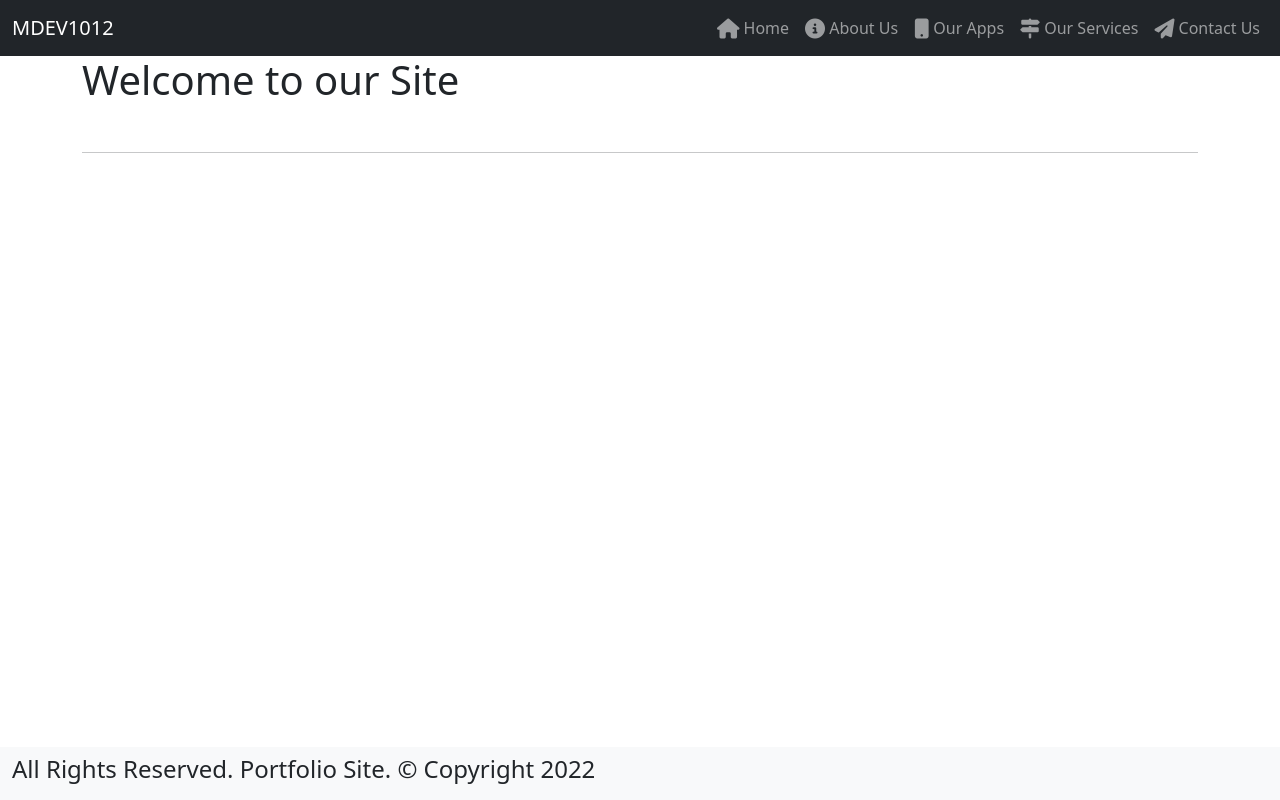
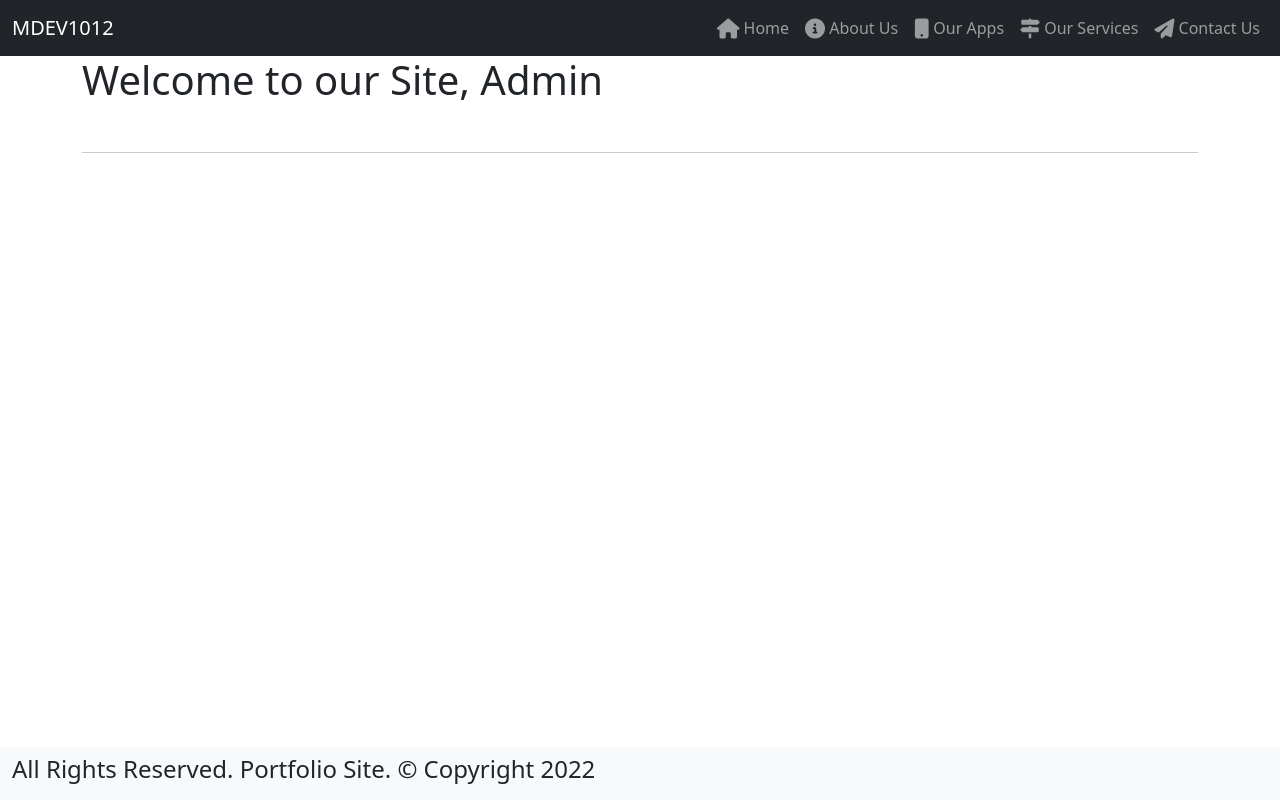
Before and after one commit to GeorgianCollege/MDEV1012-F2022-Week9, a React (Create React App) app: page / in a window 1280 px wide. Built offline with nearby package versions, Linux system fonts and the light colour scheme.

Commit message:
added props to Home element

```diff
--- a/src/App.tsx
+++ b/src/App.tsx
@@ -29,8 +29,8 @@ function App() {
         {/* Client-Side Routing */}
         <div className='container'>
           <Routes>
-            <Route path="/" element={<Home />} />
-            <Route path="/home" element={<Home />} />
+            <Route path="/" element={<Home username='admin' displayName='Admin' />} />
+            <Route path="/home" element={<Home username='admin' displayName='Admin' />} />
             <Route path="/about" element={<About />} />
             <Route path="/services" element={<Services />} />
             <Route path="/apps" element={<Apps />} />
--- a/src/content/home.tsx
+++ b/src/content/home.tsx
@@ -1,10 +1,10 @@
 import React from 'react';
 
-function Home()
+function Home(props: {username: string, displayName: string})
 {
     return(
         <div>
-            <h1 className="mb-5">Welcome to our Site</h1>
+            <h1 className="mb-5">Welcome to our Site, {props.displayName}</h1>
             <hr />
         </div>
     )
```
